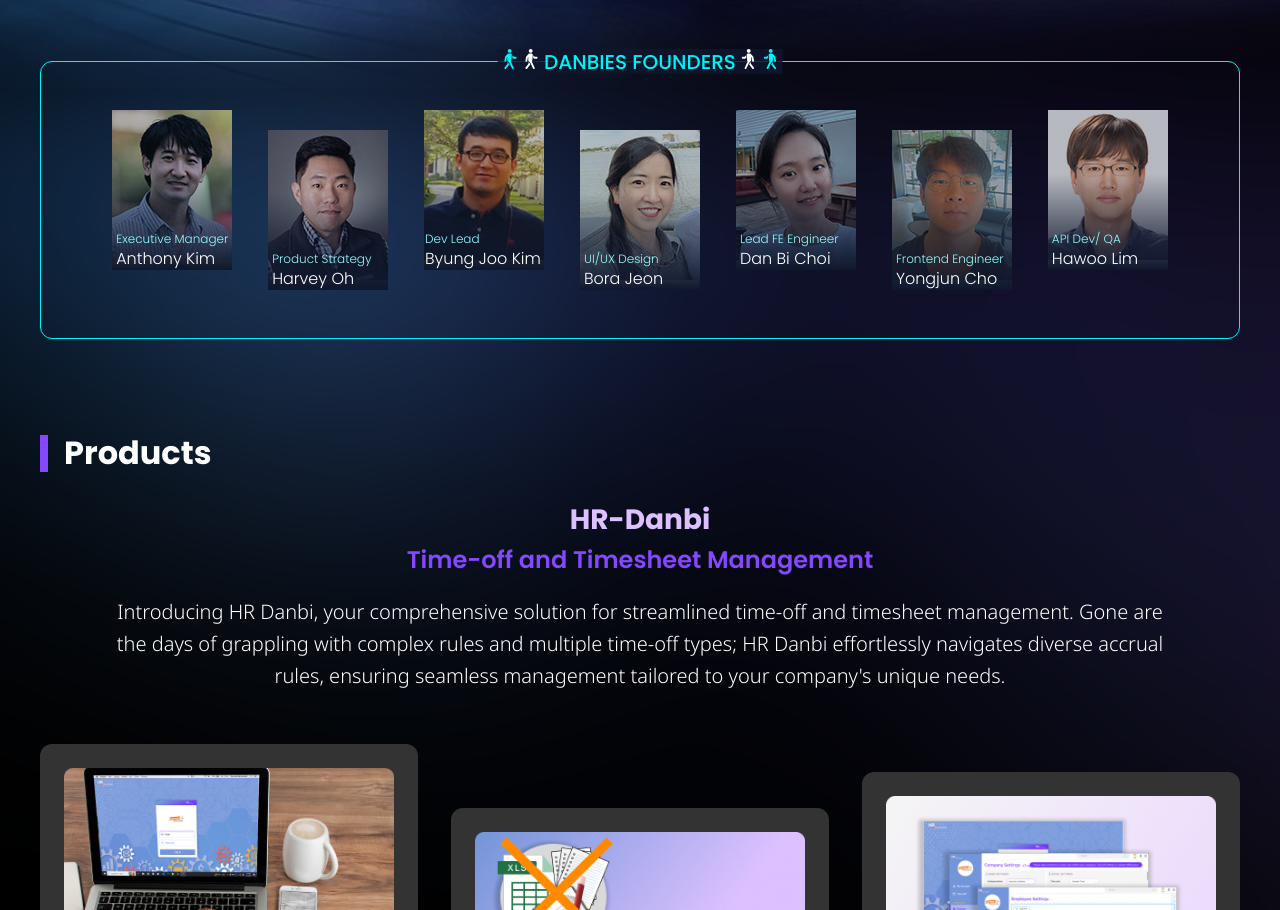
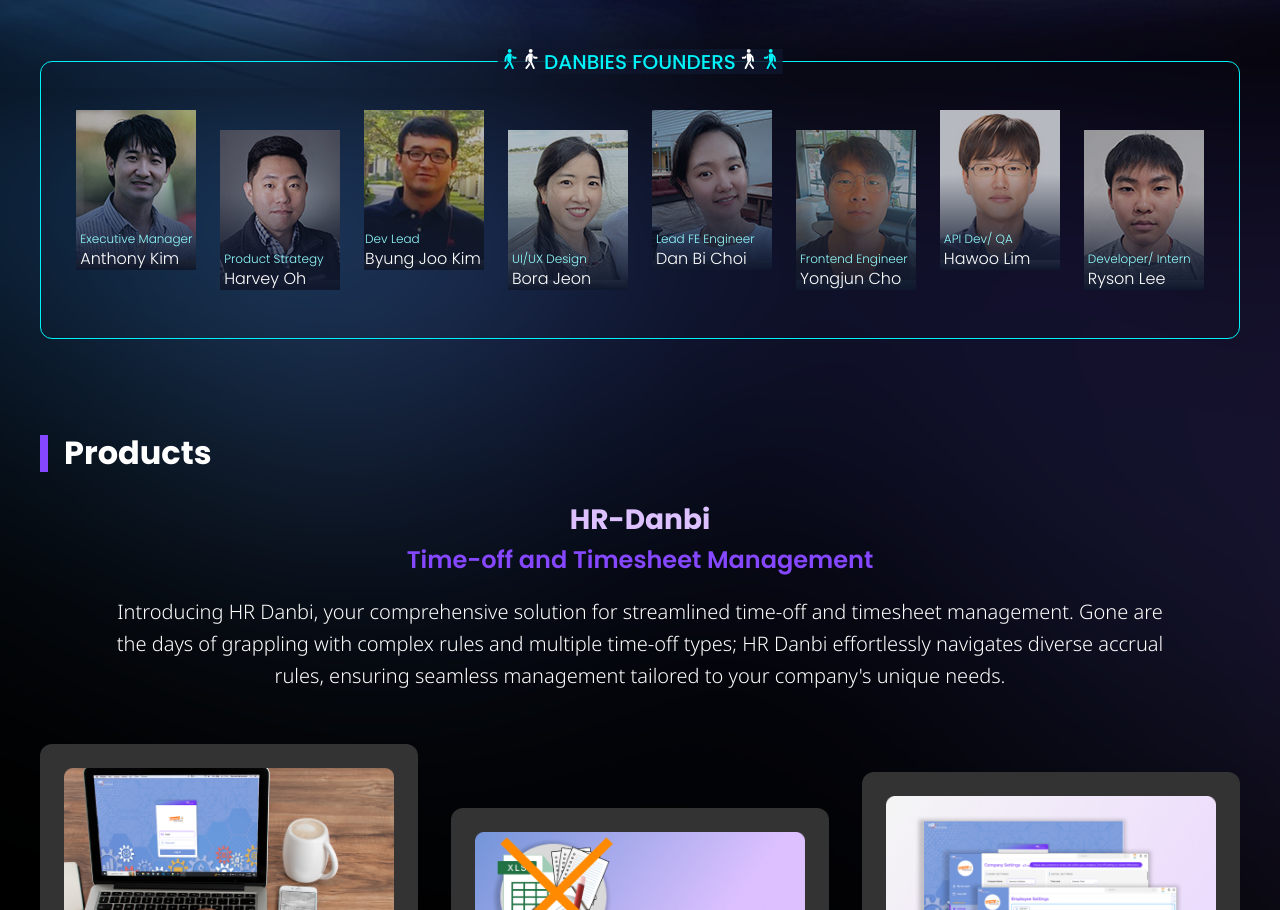
Before and after one commit to anthonywebs/danbies, a plain HTML site: page index.html in a window 1280 px wide. Shown: the part 877-1787 px from the top of the page. Drawn offline with nearby package versions, Linux system fonts and the light colour scheme.

Commit message:
member added

```diff
--- a/css/danbies.css
+++ b/css/danbies.css
@@ -206,7 +206,7 @@ header {
 
 .photo-wr {
   /* margin: 48px 12px; SPACE BETWEEN*/
-  margin: 48px 1.5%;
+  margin: 48px 1%;
   display: flex;
   width: 120px;
   height: 180px;
@@ -404,6 +404,10 @@ footer div a {
   background-image: linear-gradient(to bottom, rgba(15, 23, 45, 0.3) 40%, rgba(15, 23, 45, 1) 100%), url('../img/member/hawoo.jpg');
 }
 
+.photo-ryson {
+  background-image: linear-gradient(to bottom, rgba(15, 23, 45, 0.3) 40%, rgba(15, 23, 45, 1) 100%), url('../img/member/ryson.jpg');
+}
+
 /* Mobile, <1000px */
 @media only screen and (max-width: 1000px) {
   html {
--- a/index.html
+++ b/index.html
@@ -118,14 +118,6 @@
               </div>
             </div>
           </div>
-          <!-- <div class='photo-wr photo-bottom'>
-            <div class='photo-frame photo-hannah photo-mobile'>
-              <div class='name-wr'>
-                ML Engineer<br/>
-                <span class='name'>Hannah Kim</span>
-              </div>
-            </div>
-          </div> -->
           <div class='photo-wr'>
             <div class='photo-frame photo-hawoo photo-mobile'>
               <div class='name-wr'>
@@ -134,10 +126,18 @@
               </div>
             </div>
           </div>
-          <div class='photo-wr photo-placeholder'>
+          <div class='photo-wr photo-bottom'>
+            <div class='photo-frame photo-ryson photo-mobile'>
+              <div class='name-wr'>
+                Developer/ Intern<br/>
+                <span class='name'>Ryson Lee</span>
+              </div>
+            </div>
           </div>
-          <div class='photo-wr photo-placeholder'>
-          </div>
+          <!-- <div class='photo-wr photo-placeholder'>
+          </div> -->
+          <!-- <div class='photo-wr photo-placeholder'>
+          </div> -->
 
         </div>
       </div>
```
Also changed, not shown: img/member/ryson-org.jpg (added), img/member/ryson.jpg (added).
